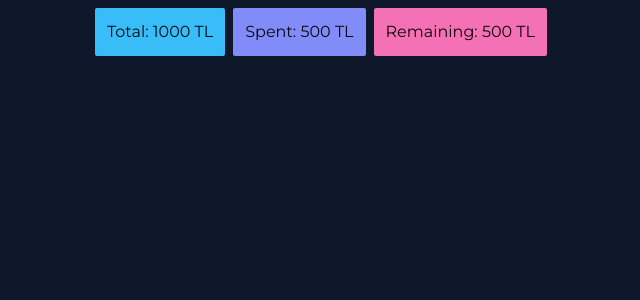
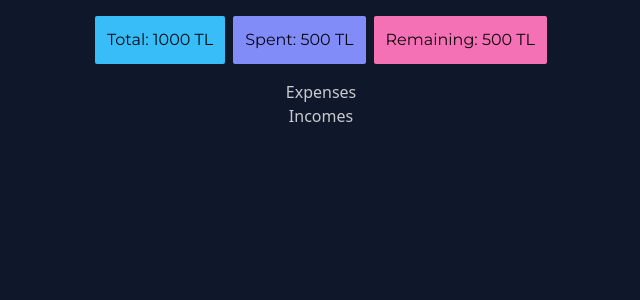
Before and after one commit to doguozcan/budget, a React (Vite) app: page / in a window 1280 px wide. Shown: the top 300 px of the page, without its empty margins (319-959 px from the left). Built offline with nearby package versions, Linux system fonts and the light colour scheme.

Commit message:
Add expenses and incomes components

```diff
--- a/src/App.jsx
+++ b/src/App.jsx
@@ -1,13 +1,19 @@
 import Total from './components/Total'
 import Spent from './components/Spent'
 import Remaining from './components/Remaining'
+import Expenses from './components/Expenses'
+import Incomes from './components/Incomes'
 
 export default function App() {
   return (
-    <div className="flex justify-center space-x-2 m-2 font-montserrat">
-      <Total />
-      <Spent />
-      <Remaining />
+    <div className="flex flex-col items-center">
+      <div className="flex space-x-2 font-montserrat m-4">
+        <Total />
+        <Spent />
+        <Remaining />
+      </div>
+      <Expenses />
+      <Incomes />
     </div>
   )
 }
--- /dev/null
+++ b/src/components/Expenses.jsx
@@ -0,0 +1,4 @@
+const Expenses = () => {
+  return <div>Expenses</div>
+}
+export default Expenses
--- /dev/null
+++ b/src/components/Incomes.jsx
@@ -0,0 +1,4 @@
+const Incomes = () => {
+  return <div>Incomes</div>
+}
+export default Incomes
```
